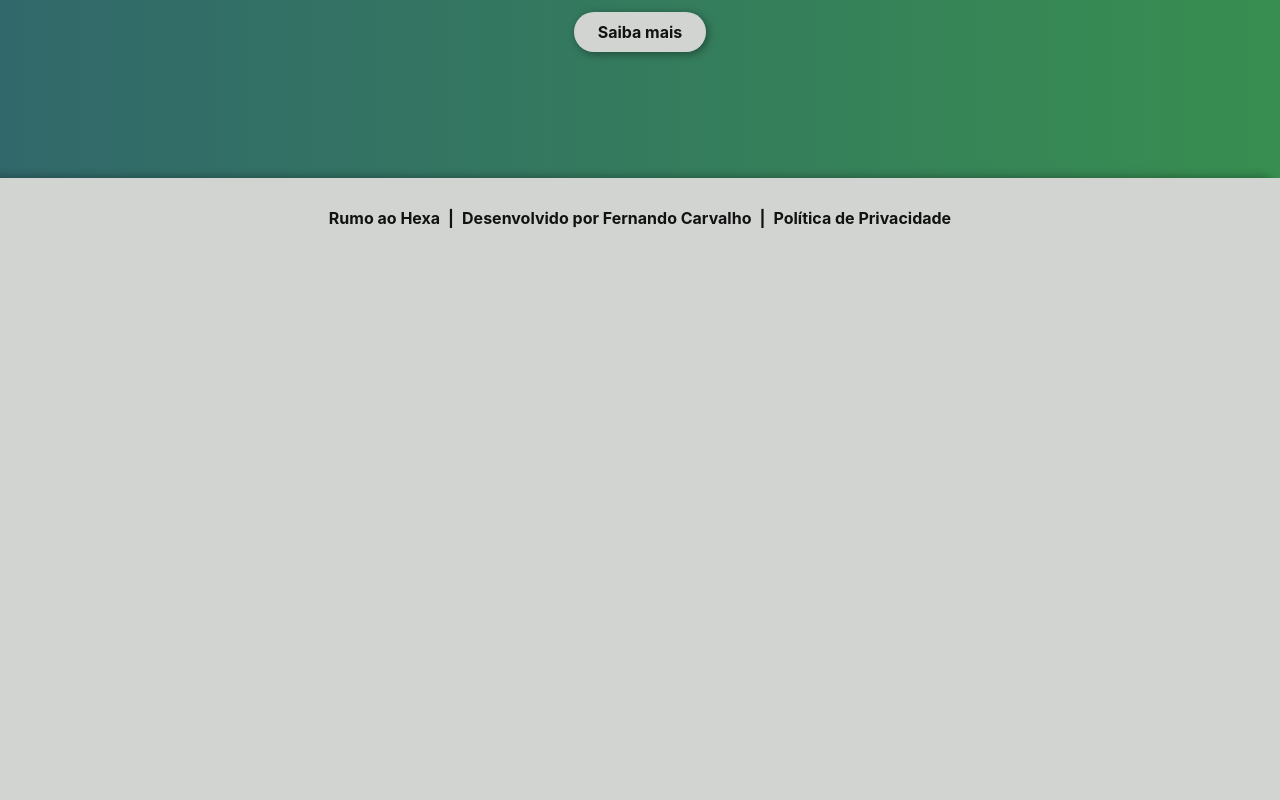
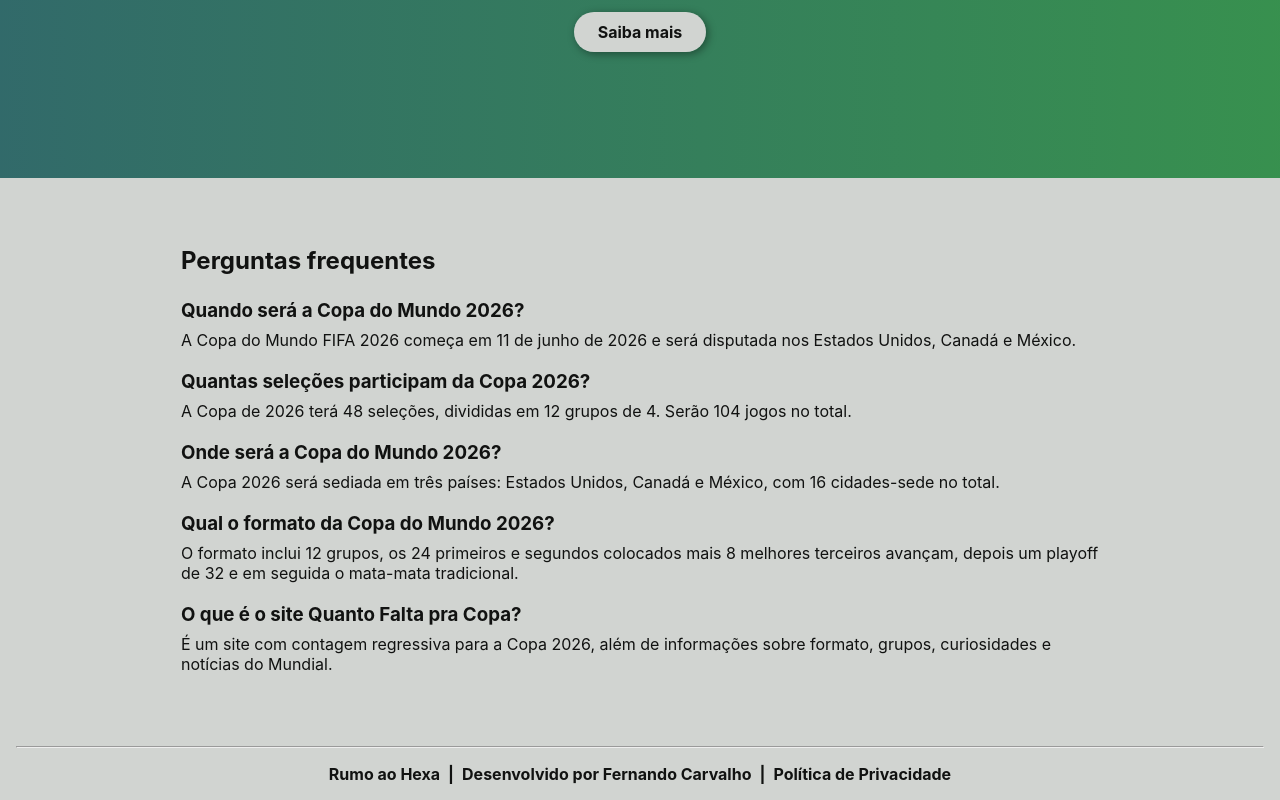
Before and after one commit to 21fernandinhow/quantofaltaparacopa, a Next.js app: page / in a window 1280 px wide. Shown: the part 542-1342 px from the top of the page. Before the commit the page ends 800 px from the top, so only its background shows below. Built offline with nearby package versions, Linux system fonts and the light colour scheme.

Commit message:
improve aeo

```diff
--- a/src/app/(content)/central-da-copa/formato/page.tsx
+++ b/src/app/(content)/central-da-copa/formato/page.tsx
@@ -140,6 +140,10 @@ const WorldCupFormat = () => (
                     publisher: {
                         "@type": "Organization",
                         name: "Quanto Falta Para a Copa",
+                        logo: {
+                            "@type": "ImageObject",
+                            url: "https://quantofaltaparacopa.com.br/trophy.webp",
+                        },
                     },
                 }),
             }}
--- a/src/app/(content)/central-da-copa/grupos/page.tsx
+++ b/src/app/(content)/central-da-copa/grupos/page.tsx
@@ -103,6 +103,10 @@ const GroupsPage = () => (
                     publisher: {
                         "@type": "Organization",
                         name: "Quanto Falta Para a Copa",
+                        logo: {
+                            "@type": "ImageObject",
+                            url: "https://quantofaltaparacopa.com.br/trophy.webp",
+                        },
                     },
                 }),
             }}
--- a/src/app/(content)/privacidade/page.tsx
+++ b/src/app/(content)/privacidade/page.tsx
@@ -2,6 +2,8 @@ import { Metadata } from "next";
 
 export const generateMetadata = (): Metadata => ({
     title: "Política de Privacidade | Quanto Falta Para a Copa",
+    description:
+        "Política de privacidade do site Quanto Falta pra Copa: dados coletados, uso, cookies e como entrar em contato.",
 });
 
 const PrivacyPolitics = () => (
--- a/src/app/layout.tsx
+++ b/src/app/layout.tsx
@@ -1,5 +1,13 @@
 import "@/styles/index.scss";
 import Script from "next/script";
+
+const organizationSchema = {
+  "@context": "https://schema.org",
+  "@type": "Organization",
+  name: "Quanto Falta para a Copa",
+  url: "https://quantofaltaparacopa.com.br",
+  logo: "https://quantofaltaparacopa.com.br/trophy.webp",
+};
 
 export default function RootLayout({
   children,
@@ -10,6 +18,13 @@ export default function RootLayout({
     <html lang="pt-br">
       <body>
         <Script
+          id="ld-json-organization"
+          type="application/ld+json"
+          dangerouslySetInnerHTML={{
+            __html: JSON.stringify(organizationSchema),
+          }}
+        />
+        <Script
           src="https://pagead2.googlesyndication.com/pagead/js/adsbygoogle.js?client=ca-pub-2366343909610236"
           strategy="afterInteractive"
           crossOrigin="anonymous"
--- a/src/app/page.tsx
+++ b/src/app/page.tsx
@@ -1,4 +1,5 @@
 import CounterHero from "@/components/CounterHero";
+import FaqSection from "@/components/FaqSection";
 import Footer from "@/components/Footer";
 import { getDaysToWorldCup } from "@/utils/getDaysToWorldCup";
 import { Metadata } from "next";
@@ -8,12 +9,14 @@ export const dynamic = "force-dynamic";
 
 export const generateMetadata = async (): Promise<Metadata> => {
   const daysToWorldCup = getDaysToWorldCup();
+  const description =
+    daysToWorldCup > 0
+      ? `Faltam ${daysToWorldCup} dias para a Copa do Mundo 2026. Contagem regressiva, formato, grupos e curiosidades do Mundial em um só lugar.`
+      : "Copa do Mundo 2026: contagem regressiva, formato, grupos e curiosidades do Mundial em um só lugar.";
 
   return {
     title: `Faltam ${daysToWorldCup} dias para a Copa do Mundo 2026 - Contagem Regressiva`,
-    description: `Faltam ${daysToWorldCup} dias para a Copa do Mundo 2026! Veja a contagem regressiva atualizada
-      em tempo real, saiba quantos dias restam para a próxima Copa do Mundo e acompanhe todas as novidades do
-      torneio.`,
+    description,
     openGraph: {
       title: `Faltam ${daysToWorldCup} dias para a Copa do Mundo 2026!`,
       description: "Contagem regressiva para a Copa do Mundo de 2026.",
@@ -40,19 +43,57 @@ export const generateMetadata = async (): Promise<Metadata> => {
   };
 };
 
+const FAQ_ITEMS = [
+  {
+    question: "Quando será a Copa do Mundo 2026?",
+    answer:
+      "A Copa do Mundo FIFA 2026 começa em 11 de junho de 2026 e será disputada nos Estados Unidos, Canadá e México.",
+  },
+  {
+    question: "Quantas seleções participam da Copa 2026?",
+    answer:
+      "A Copa de 2026 terá 48 seleções, divididas em 12 grupos de 4. Serão 104 jogos no total.",
+  },
+  {
+    question: "Onde será a Copa do Mundo 2026?",
+    answer:
+      "A Copa 2026 será sediada em três países: Estados Unidos, Canadá e México, com 16 cidades-sede no total.",
+  },
+  {
+    question: "Qual o formato da Copa do Mundo 2026?",
+    answer:
+      "O formato inclui 12 grupos, os 24 primeiros e segundos colocados mais 8 melhores terceiros avançam, depois um playoff de 32 e em seguida o mata-mata tradicional.",
+  },
+  {
+    question: "O que é o site Quanto Falta pra Copa?",
+    answer:
+      "É um site com contagem regressiva para a Copa 2026, além de informações sobre formato, grupos, curiosidades e notícias do Mundial.",
+  },
+];
+
 const Home = () => {
   const daysToWorldCup = getDaysToWorldCup();
+  const organization = {
+    "@type": "Organization" as const,
+    name: "Quanto Falta para a Copa",
+    url: "https://quantofaltaparacopa.com.br",
+    logo: {
+      "@type": "ImageObject" as const,
+      url: "https://quantofaltaparacopa.com.br/trophy.webp",
+    },
+  };
   const structuredData = [
+    {
+      "@context": "https://schema.org",
+      ...organization,
+    },
     {
       "@context": "https://schema.org",
       "@type": "WebSite",
       name: "Quanto Falta para a Copa",
       url: "https://quantofaltaparacopa.com.br/",
       description: "Contagem regressiva atualizada para a Copa do Mundo 2026.",
-      publisher: {
-        "@type": "Organization",
-        name: "Quanto Falta para a Copa",
-      },
+      publisher: organization,
     },
     {
       "@context": "https://schema.org",
@@ -61,30 +102,31 @@ const Home = () => {
       startDate: "2026-06-11",
       eventStatus: "https://schema.org/EventScheduled",
       location: [
-        {
-          "@type": "Place",
-          name: "Estados Unidos",
+        { "@type": "Place", name: "Estados Unidos" },
+        { "@type": "Place", name: "Canadá" },
+        { "@type": "Place", name: "México" },
+      ],
+      organizer: { "@type": "Organization", name: "FIFA" },
+    },
+    {
+      "@context": "https://schema.org",
+      "@type": "FAQPage",
+      mainEntity: FAQ_ITEMS.map((item) => ({
+        "@type": "Question",
+        name: item.question,
+        acceptedAnswer: {
+          "@type": "Answer",
+          text: item.answer,
         },
-        {
-          "@type": "Place",
-          name: "Canadá",
-        },
-        {
-          "@type": "Place",
-          name: "México",
-        },
-      ],
-      organizer: {
-        "@type": "Organization",
-        name: "FIFA",
-      },
+      })),
     },
   ];
 
   return (
     <>
       <CounterHero days={daysToWorldCup} />
-      <Footer alternative />
+      <FaqSection items={FAQ_ITEMS} />
+      <Footer />
 
       <Script
         id="ld-json"
--- /dev/null
+++ b/src/components/FaqSection.tsx
@@ -0,0 +1,22 @@
+export interface FaqItem {
+  question: string;
+  answer: string;
+}
+
+interface FaqSectionProps {
+  items: FaqItem[];
+}
+
+const FaqSection = ({ items }: FaqSectionProps) => (
+  <section className="faq-section container">
+    <h2 id="perguntas-frequentes">Perguntas frequentes</h2>
+    {items.map((item, i) => (
+      <div key={i} className="faq-section__item">
+        <h3>{item.question}</h3>
+        <p>{item.answer}</p>
+      </div>
+    ))}
+  </section>
+);
+
+export default FaqSection;
--- /dev/null
+++ b/src/styles/components/FaqSection.scss
@@ -0,0 +1,25 @@
+.faq-section {
+  margin-top: 2rem;
+  margin-bottom: 2rem;
+
+  h2 {
+    margin-bottom: 1.5rem;
+  }
+
+  &__item {
+    margin-bottom: 1.25rem;
+
+    &:last-child {
+      margin-bottom: 0;
+    }
+
+    h3 {
+      margin-top: 0;
+      margin-bottom: 0.5rem;
+    }
+
+    p {
+      margin: 0;
+    }
+  }
+}
--- a/src/styles/index.scss
+++ b/src/styles/index.scss
@@ -13,6 +13,7 @@
 @use "@/styles/components/WorldCupGuideMenu.scss";
 @use "@/styles/components/RandomCuriosity.scss";
 @use "@/styles/components/RelatedCuriosities.scss";
+@use "@/styles/components/FaqSection.scss";
 @use "@/styles/pages/WorldCupCentral.scss";
 @use "@/styles/pages/GroupsPage.scss";
 @use "@/styles/pages/PrivacyPage.scss";
```
Also changed, not shown: src/app/(content)/central-da-copa/page.tsx (+8 -0 lines), 1 other file (tests, documents, lock files or other folders).
